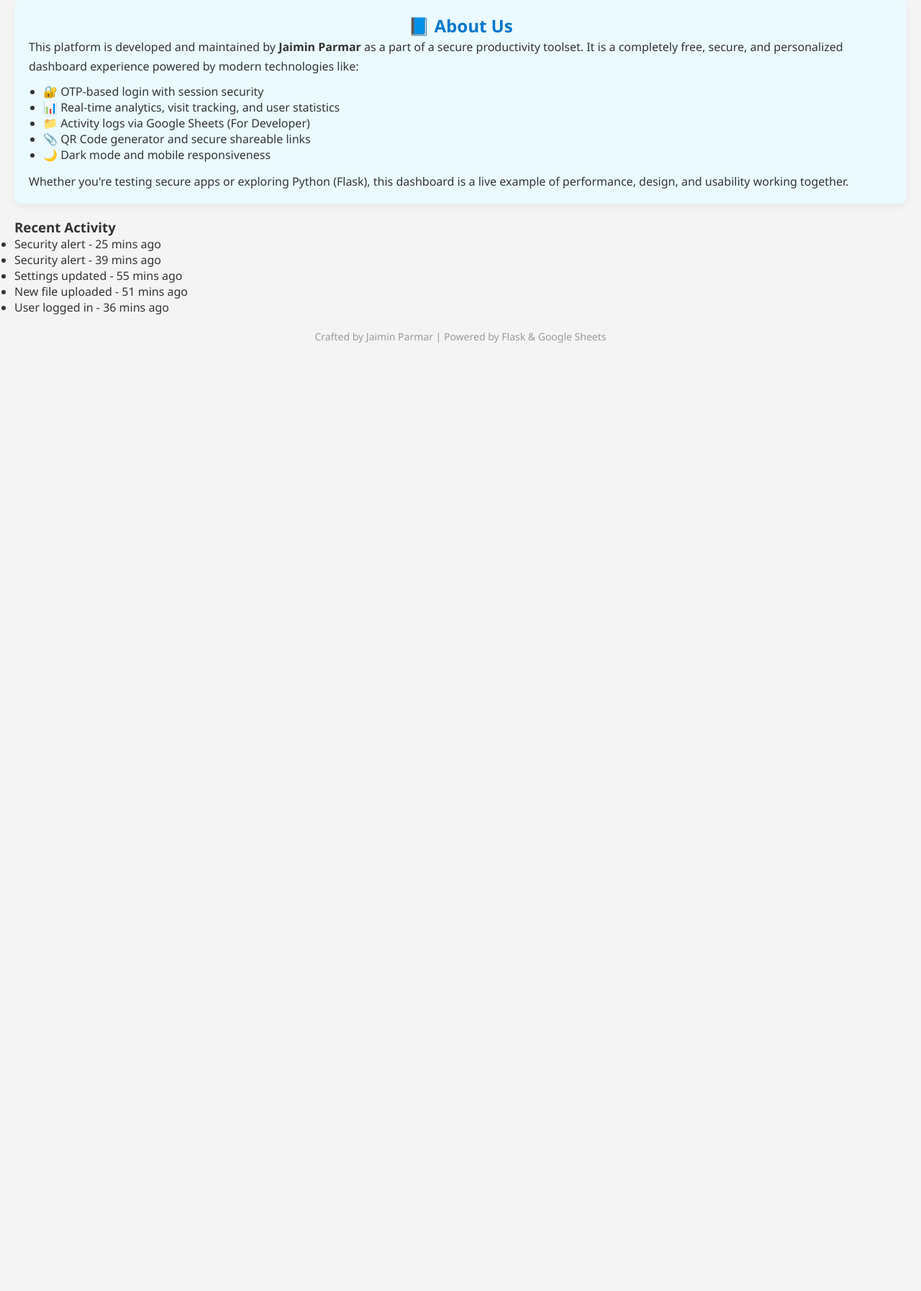
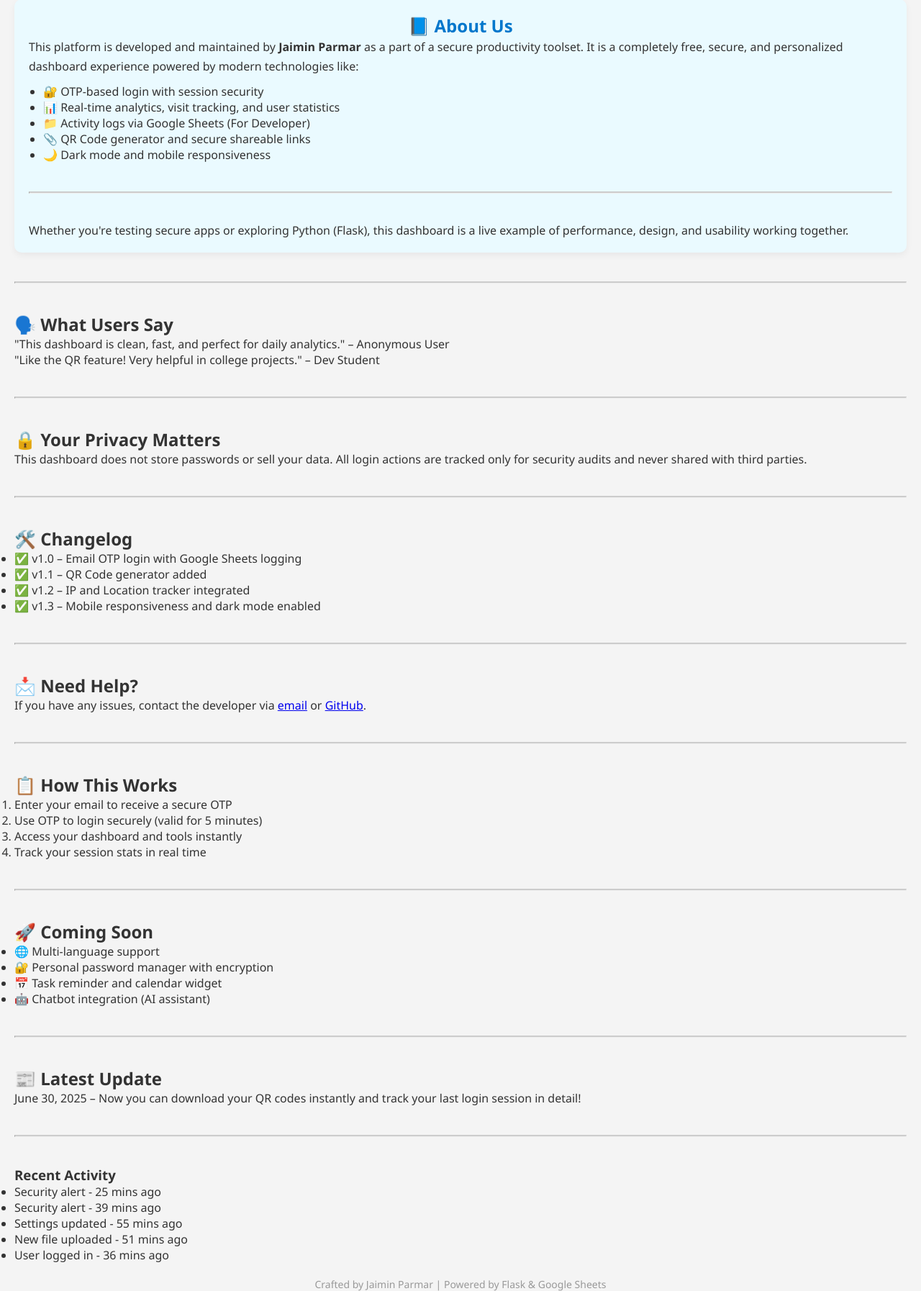
Before and after one commit to jaiminparmar24/FLask, a Flask app: page /dashboard in a window 1280 px wide. Shown: the part 880-2674 px from the top of the page at 72% size. Before the commit the page ends 1357 px from the top, so only its background shows below. Run offline with Flask 3, Linux system fonts and the light colour scheme; the visitor is signed in with stand-in values (Sample User, id 1); data comes from the database, SQL or seed files in the repository.

Commit message:
Add files via upload

```diff
--- a/templates/dashboard.html
+++ b/templates/dashboard.html
@@ -272,11 +272,69 @@
     <li>📎 QR Code generator and secure shareable links</li>
     <li>🌙 Dark mode and mobile responsiveness</li>
   </ul>
+  <hr style="margin: 40px 0; border-top: 2px solid #ccc;" />
   <p style="margin-top: 15px;">
     Whether you're testing secure apps or exploring Python (Flask), this dashboard is a live example of performance, design, and usability working together.
   </p>
 </section>
+<hr style="margin: 40px 0; border-top: 2px solid #ccc;" />
+<section style="margin-top: 40px;">
+  <h2>🗣️ What Users Say</h2>
+  <blockquote>"This dashboard is clean, fast, and perfect for daily analytics." – Anonymous User</blockquote>
+  <blockquote>"Like the QR feature! Very helpful in college projects." – Dev Student</blockquote>
+</section>
+<hr style="margin: 40px 0; border-top: 2px solid #ccc;" />
+<section style="margin-top: 40px;">
+  <h2>🔒 Your Privacy Matters</h2>
+  <p>
+    This dashboard does not store passwords or sell your data. All login actions are tracked only for security audits and never shared with third parties.
+  </p>
+</section>
+<hr style="margin: 40px 0; border-top: 2px solid #ccc;" />
 
+<section style="margin-top: 40px;">
+  <h2>🛠️ Changelog</h2>
+  <ul>
+    <li>✅ v1.0 – Email OTP login with Google Sheets logging</li>
+    <li>✅ v1.1 – QR Code generator added</li>
+    <li>✅ v1.2 – IP and Location tracker integrated</li>
+    <li>✅ v1.3 – Mobile responsiveness and dark mode enabled</li>
+  </ul>
+</section>
+<hr style="margin: 40px 0; border-top: 2px solid #ccc;" />
+
+
+<section style="margin-top: 40px;">
+  <h2>📩 Need Help?</h2>
+  <p>If you have any issues, contact the developer via <a href="mailto:jaiminparmar024@gmail.com">email</a> or <a href="https://github.com/jaiminparmar24" target="_blank">GitHub</a>.</p>
+</section>
+<hr style="margin: 40px 0; border-top: 2px solid #ccc;" />
+<section style="margin-top: 40px;">
+  <h2>📋 How This Works</h2>
+  <ol>
+    <li>Enter your email to receive a secure OTP</li>
+    <li>Use OTP to login securely (valid for 5 minutes)</li>
+    <li>Access your dashboard and tools instantly</li>
+    <li>Track your session stats in real time</li>
+  </ol>
+</section>
+<hr style="margin: 40px 0; border-top: 2px solid #ccc;" />
+<section style="margin-top: 40px;">
+  <h2>🚀 Coming Soon</h2>
+  <ul>
+    <li>🌐 Multi-language support</li>
+    <li>🔐 Personal password manager with encryption</li>
+    <li>📅 Task reminder and calendar widget</li>
+    <li>🤖 Chatbot integration (AI assistant)</li>
+  </ul>
+</section>
+<hr style="margin: 40px 0; border-top: 2px solid #ccc;" />
+
+<section style="margin-top: 40px;">
+  <h2>📰 Latest Update</h2>
+  <p>June 30, 2025 – Now you can download your QR codes instantly and track your last login session in detail!</p>
+</section>
+<hr style="margin: 40px 0; border-top: 2px solid #ccc;" />
     <footer>
       <h3>Recent Activity</h3>
       <ul id="activityList"></ul>
@@ -397,6 +455,9 @@
     }
   </script>
 
+
+
+
 <p style="text-align:center; font-size:14px; color:#999;">
   Crafted by Jaimin Parmar | Powered by Flask & Google Sheets
 </p>
```
